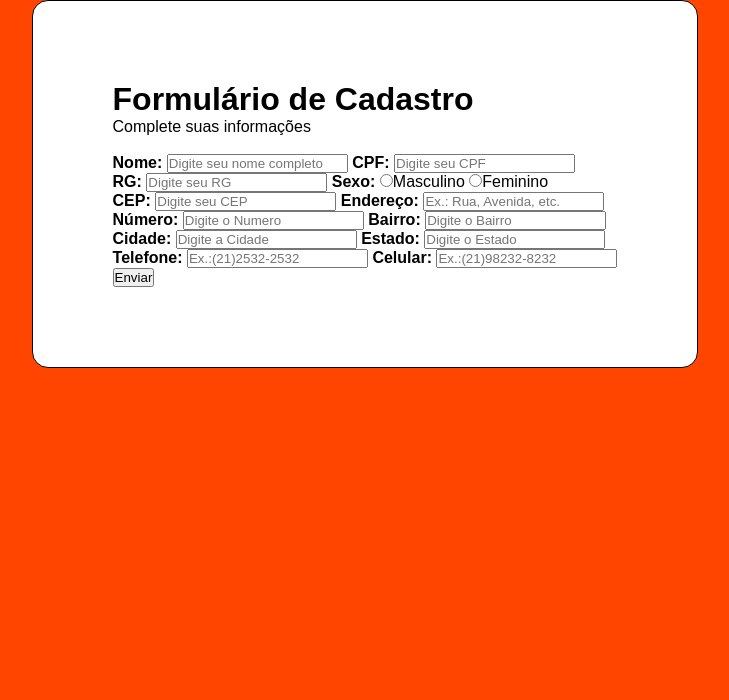
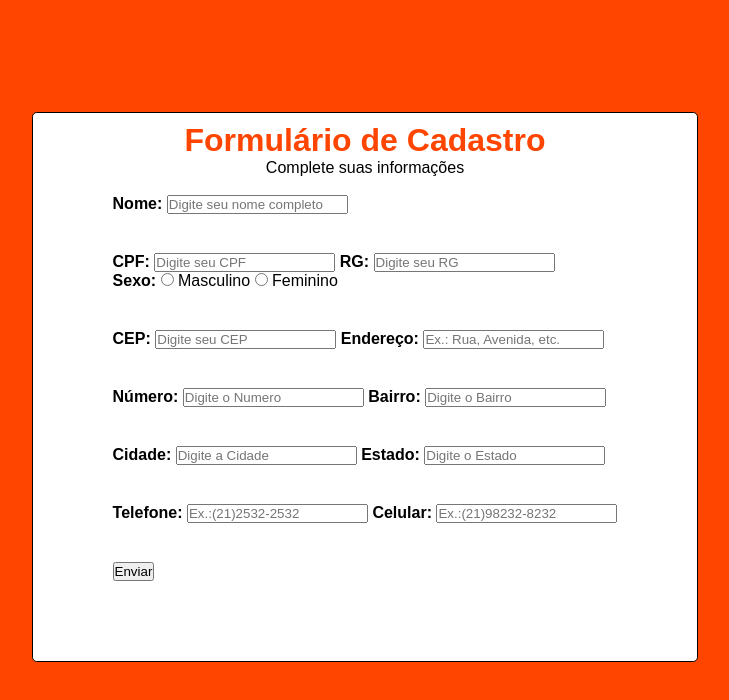
Before and after one commit to danielgomes92/Formulario-de-Cadastro, a plain HTML site: page Formulario.html in a window 1280 px wide. Shown: the whole page, without its empty margins (275-1004 px from the left). Drawn offline with Linux system fonts and the light colour scheme.

Commit message:
edição do posicionamento
Centralização e organização dos inputs

```diff
--- a/Formulario.css
+++ b/Formulario.css
@@ -1,26 +1,40 @@
+/* Todos Elementos da página adicionado */
 *{
     margin: 0;
     padding: 0;
 }
+/* Adicionando cor de fundo */
 body{
     background-color: #ff4500;
     font-family: sans-serif;
+    display: flex;
+    justify-content: center;
 }
+/* Adicionando borda e centralizando */
 #cadastro{
     background-color: #FFFF;
-    margin: 0 auto;
+    margin: 7em;
     width: fit-content;
     padding: 5em;
     border: 1px solid black;
-    border-radius: 1em;
+    border-radius: 0.3em;
+    position: absolute;
 }
+/* Adicionando cor do título e centralizando o texto */
 #titulo{
-    margin:auto;
-    margin:auto;
+    color: #ff4500;
+    display: flex;
+    justify-content: center;
+    margin-top: -14%;
 }
+/* Centralizando o subtítulo */
 #subtitulo{
-    margin-left: 0%;
+    display: flex;
+    justify-content: center;
 }
-form{
-
+/* Centralizando a borda */
+.campo label {
+    margin-bottom: 2.5em;
+    color: black;
+    display: inline-table;
 }
--- a/Formulario.html
+++ b/Formulario.html
@@ -18,19 +18,22 @@
             <div class="campo">
                 <label for="nome"><strong>Nome:</strong></label>
                 <input type="text" name="nome" id="nome" placeholder="Digite seu nome completo" required>
+            </div>
+
+            <div>
                 <label for="cpf"><strong>CPF:</strong></label>
                 <input type="text" name="cpf" id="cpf" placeholder="Digite seu CPF" required>
+                <label for="rg"><strong>RG:</strong></label>
+                <input type="text" name="rg" id="rg" placeholder="Digite seu RG" required>
             </div>
 
             <div class="campo">
-                <label for="rg"><strong>RG:</strong></label>
-                <input type="text" name="rg" id="rg" placeholder="Digite seu RG" required>
                 <label><strong>Sexo:</strong></label>
                 <label>
-                    <input type="radio" name="sexo" value="M">Masculino
+                    <input type="radio" name="sexo" value="M"> Masculino
                 </label>
                 <label>
-                    <input type="radio" name="sexo" value="F">Feminino
+                    <input type="radio" name="sexo" value="F"> Feminino
                 </label>
             </div>
 
```
